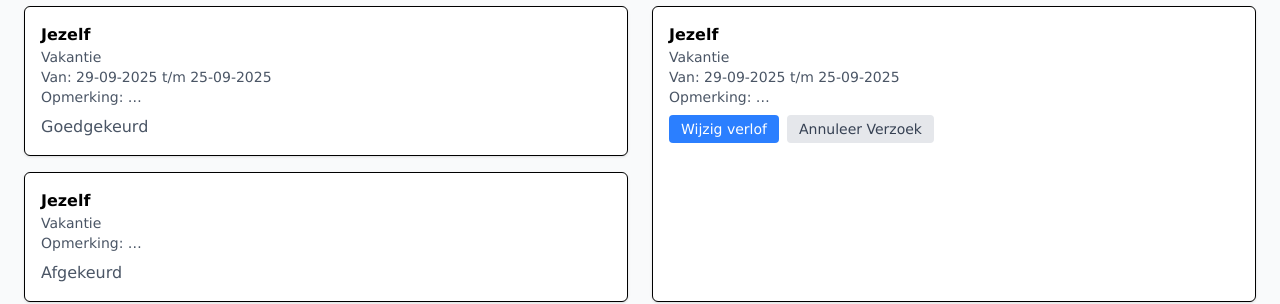
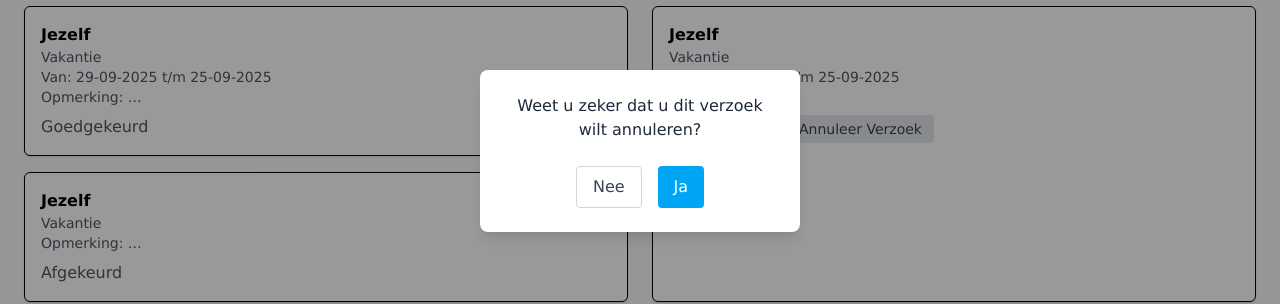
Before and after one commit to Ruveydabal/GeoProfs, a React (Vite) app: page /verlofoverzicht in a window 1280 px wide. Both pictures are taken after a click on the button "Annuleer Verzoek". Shown: the part 249-553 px from the top of the page. Built offline with nearby package versions, Linux system fonts and the light colour scheme.

Commit message:
Functie bevestigingsVenter toegevoegd

```diff
--- a/src/App.jsx
+++ b/src/App.jsx
@@ -1,6 +1,6 @@
 import { BrowserRouter, Routes, Route } from 'react-router-dom';
 import Login from './pages/Login'
-import Verlofoverzicht from './pages/Verlofoverzicht';
+import VerlofoverzichtMedewerker from './pages/VerlofoverzichtMedewerker';
 import './App.css'
 
 
@@ -9,7 +9,7 @@ function App() {
     <BrowserRouter>
       <Routes>
         <Route path="/" element={<Login/>} />
-        <Route path="/verlofoverzicht" element={<Verlofoverzicht/>} />
+        <Route path="/verlofoverzicht" element={<VerlofoverzichtMedewerker/>} />
       </Routes>
     </BrowserRouter>
   );
--- /dev/null
+++ b/src/components/BevestigingsVenster.jsx
@@ -0,0 +1,26 @@
+function BevestigingsVenster({ zichtbaar, tekst, onBevestig, onAnnuleer }) {
+  if (!zichtbaar) return null;
+  return (
+    <div className="fixed inset-0 bg-black/40 flex items-center justify-center z-50">
+      <div className="bg-white rounded-lg shadow-lg p-6 w-80 text-center">
+        <p className="mb-6 text-gray-800 font-medium">{tekst}</p>
+        <div className="flex justify-center gap-4">
+          <button
+            onClick={onAnnuleer}
+            className="border border-gray-300 hover:bg-gray-100 text-gray-700 px-4 py-2 rounded"
+          >
+            Nee
+          </button>
+          <button
+            onClick={onBevestig}
+            className="bg-sky-500 hover:bg-sky-600 text-white px-4 py-2 rounded"
+          >
+            Ja
+          </button>
+        </div>
+      </div>
+    </div>
+  );
+}
+
+export default BevestigingsVenster;
--- a/src/pages/Verlofoverzicht.jsx
+++ b/src/pages/VerlofoverzichtMedewerker.jsx
@@ -1,6 +1,18 @@
 import Header from "../components/Header.jsx";
+import BevestigingsVenster from "../components/BevestigingsVenster.jsx";
+import { useState } from "react";
 
 function Verlofoverzicht() {
+  const [toonVenster, stelToonVensterIn] = useState(false);
+
+  const openVenster = () => stelToonVensterIn(true);
+  const sluitVenster = () => stelToonVensterIn(false);
+
+  const bevestigAnnulering = () => {
+
+    console.log("Verzoek geannuleerd!");
+    stelToonVensterIn(false);
+  };
   return (
     <div className="min-h-screen bg-gray-50">
       <Header />
@@ -48,13 +60,19 @@ function Verlofoverzicht() {
               <button className="bg-blue-500 hover:bg-blue-600 text-white px-3 py-1 rounded text-sm">
                 Wijzig verlof
               </button>
-              <button className="bg-gray-200 hover:bg-gray-300 text-gray-700 px-3 py-1 rounded text-sm">
+              <button  onClick={openVenster} className="bg-gray-200 hover:bg-gray-300 text-gray-700 px-3 py-1 rounded text-sm">
                 Annuleer Verzoek
               </button>
             </div>
           </div>
         </div>
       </div>
+      <BevestigingsVenster
+        zichtbaar={toonVenster}
+        tekst="Weet u zeker dat u dit verzoek wilt annuleren?"
+        onBevestig={bevestigAnnulering}
+        onAnnuleer={sluitVenster}
+      />
     </div>
   );
 }
```
